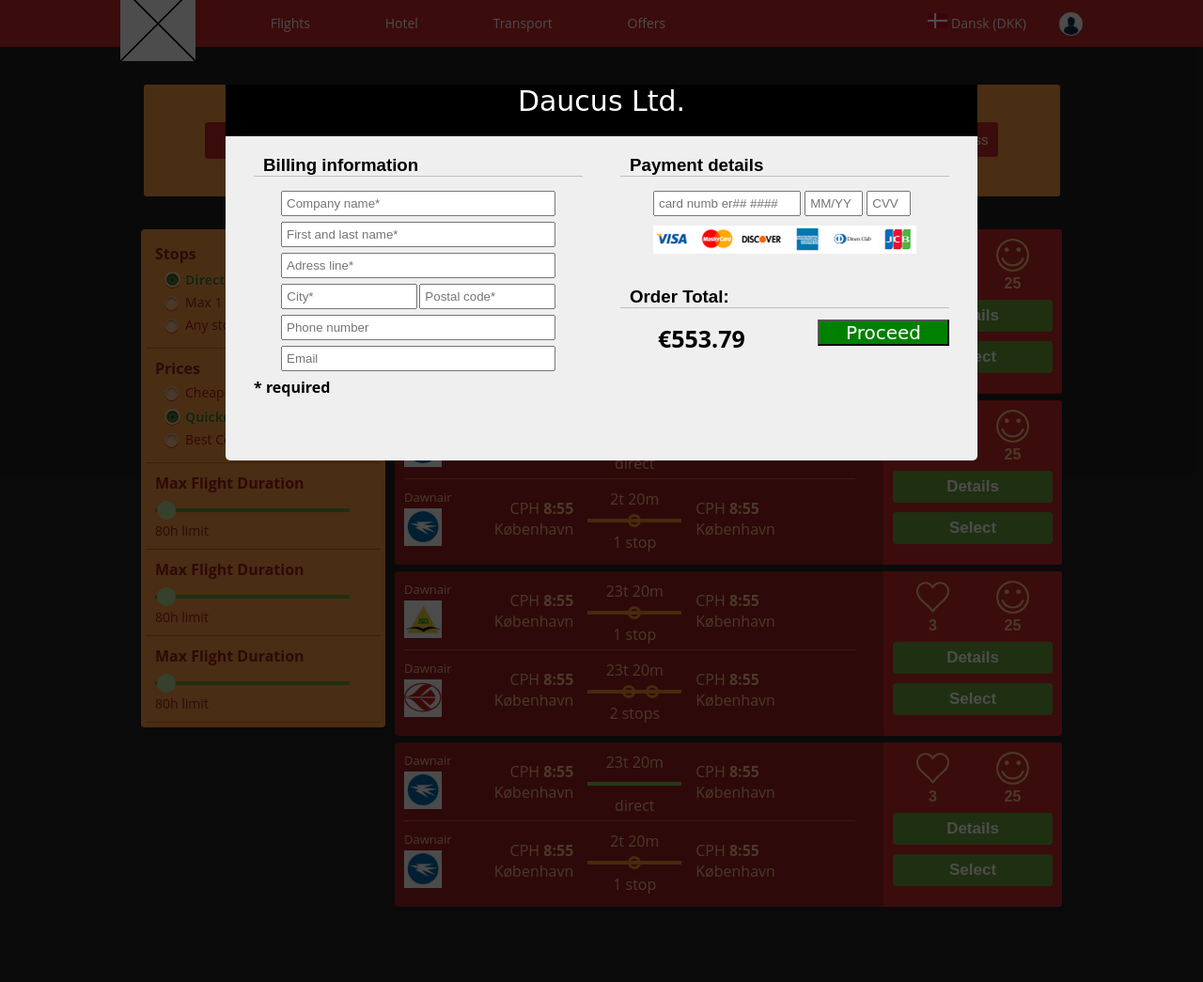
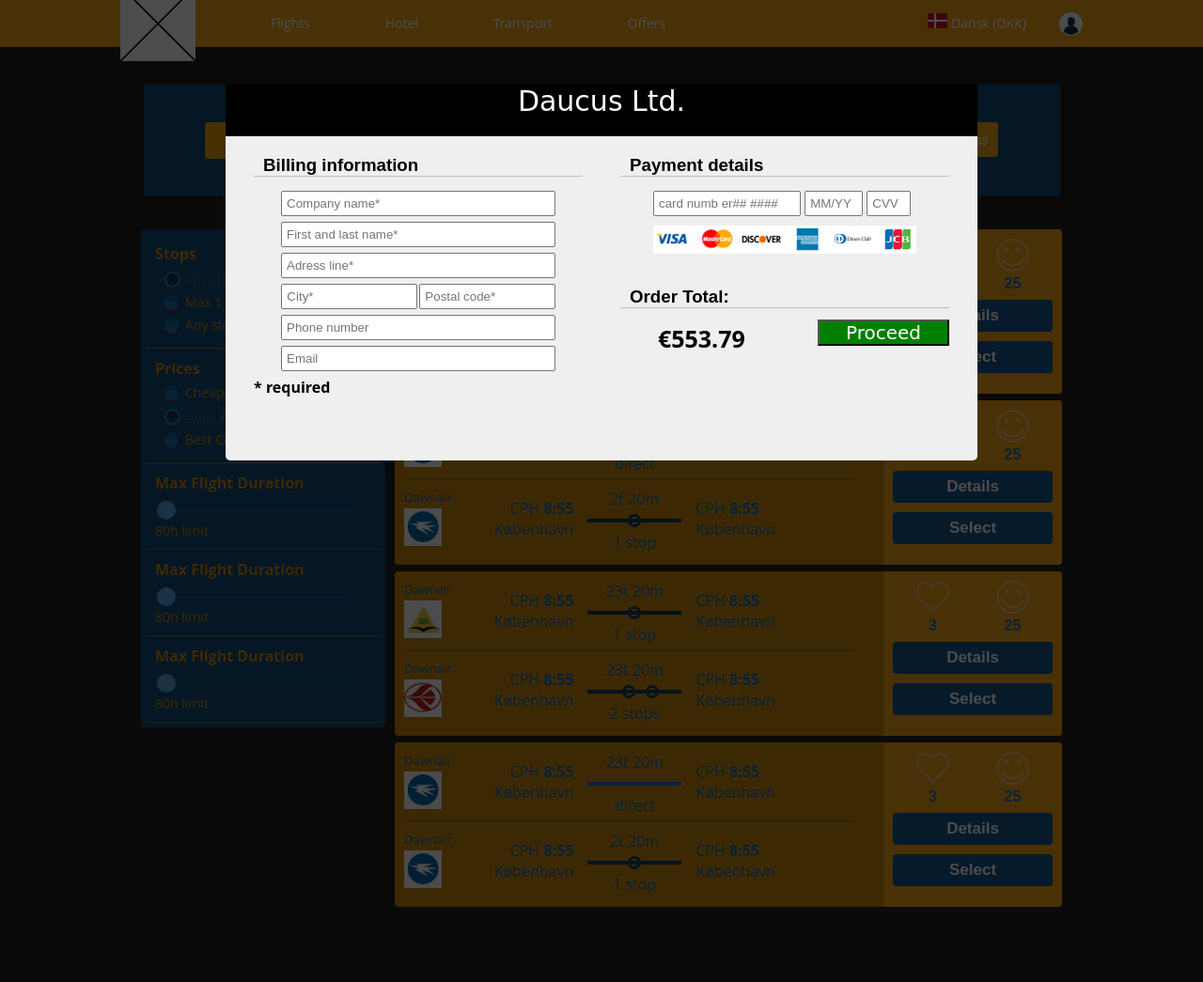
Before and after one commit to ShawnDK/interfaceD, a PHP site: page /payment.html in a window 1280 px wide. Shown: the whole page at 94% size. Run offline with PHP 8.4, Linux system fonts and the light colour scheme; some web fonts are replaced.

Commit message:
Added our colors from the design guide

```diff
--- a/style.css
+++ b/style.css
@@ -146,7 +146,7 @@
   height: 50px;
   width: 80%;
   padding: 0 10%;
-  background-color: #C62828;
+  background-color: #F2A615;
   font-size: 14px;
   font-weight: 400;
   line-height: 22px; }
@@ -240,7 +240,7 @@
 
 #flightSearchInfo {
   border-radius: 3px;
-  background-color: #f59942;
+  background-color: #124b79;
   width: 925px;
   padding: 40px 25px;
   margin: 10px;
@@ -251,7 +251,7 @@
     margin-right: 10px;
     font-size: 15px;
     color: white;
-    background-color: #be2626; }
+    background-color: #efa20d; }
   #flightSearchInfo span {
     margin-right: 10px;
     font-size: 20px;
@@ -270,7 +270,7 @@
     /* The container <div> - needed to position the dropdown content */
     /* Dropdown Content (Hidden by Default) */ }
     #flightSearchInfo .dropdownClass .dropbtn {
-      background-color: #c62828;
+      background-color: #f2a615;
       padding: 10px;
       font-size: 15px;
       border-radius: 3px;
@@ -306,8 +306,8 @@
   padding-top: 20px;
   font-family: Open Sans, sans-serif; }
   #flightSearchResultsAndFilters #flightSearchFilters {
-    color: #9c1f1f;
-    background-color: #f59942;
+    color: #c9880b;
+    background-color: #124b79;
     width: 250px;
     padding: 5px;
     margin: 5px;
@@ -315,7 +315,7 @@
     #flightSearchResultsAndFilters #flightSearchFilters form {
       padding: 10px;
       font-size: 14px;
-      border-bottom: rgba(198, 40, 40, 0.5) solid 1px; }
+      border-bottom: rgba(242, 166, 21, 0.5) solid 1px; }
       #flightSearchResultsAndFilters #flightSearchFilters form h3 {
         font-weight: bold;
         font-size: 16px;
@@ -340,21 +340,21 @@
       position: absolute;
       left: 3px;
       bottom: 1px;
-      background-color: #f9c08a;
-      border: 1px solid #f9c08a;
+      background-color: #1c75bb;
+      border: 1px solid #1c75bb;
       box-shadow: inset 0px 2px 3px 0px rgba(0, 0, 0, 0.3), 0px 1px 0px 0px rgba(198, 40, 40, 0.8); }
     #flightSearchResultsAndFilters #flightSearchFilters .radio label:before {
       border-radius: 8px; }
     #flightSearchResultsAndFilters #flightSearchFilters input[type=radio]:checked + label:before {
       content: "\2022 ";
-      color: #37541d;
-      background-color: #4f792b;
-      border: 2px solid #facda3;
+      color: #082236;
+      background-color: #0e3d63;
+      border: 2px solid #1f83d2;
       font-size: 14px;
       text-align: center;
       line-height: 13px; }
     #flightSearchResultsAndFilters #flightSearchFilters input[type=radio]:checked + label {
-      color: #4f792b;
+      color: #0e3d63;
       margin-top: 2px;
       text-shadow: 0px 0px 2px rgba(255, 255, 255, 0.5);
       font-weight: bold; }
@@ -369,17 +369,17 @@
     #flightSearchResultsAndFilters #flightSearchFilters input[type=range]::-webkit-slider-runnable-track {
       height: 4px;
       cursor: pointer;
-      background: #689f38; }
+      background: #15598f; }
     #flightSearchResultsAndFilters #flightSearchFilters input[type=range]::-webkit-slider-thumb {
       height: 20px;
       width: 20px;
       border-radius: 17px;
-      background: #b6da96;
+      background: #57a7e6;
       cursor: pointer;
       -webkit-appearance: none;
       margin-top: -8px; }
   #flightSearchResultsAndFilters #flightSearchResults {
-    color: #f9c08a;
+    color: #1c75bb;
     width: 710px;
     margin: 5px;
     /* background-color:cD($primary-color,0%);
@@ -416,7 +416,7 @@
      }*/ }
     #flightSearchResultsAndFilters #flightSearchResults .flightOption {
       height: 175px;
-      background-color: #9c1f1f;
+      background-color: #c9880b;
       border-radius: 4px;
       margin-bottom: 7px;
       overflow: hidden;
@@ -428,7 +428,7 @@
         #flightSearchResultsAndFilters #flightSearchResults .flightOption .flightItems .flightItem {
           height: 73px; }
           #flightSearchResultsAndFilters #flightSearchResults .flightOption .flightItems .flightItem:nth-child(1) {
-            border-bottom: 1px solid rgba(246, 166, 90, 0.5);
+            border-bottom: 1px solid rgba(21, 89, 143, 0.5);
             margin-bottom: 10px; }
           #flightSearchResultsAndFilters #flightSearchResults .flightOption .flightItems .flightItem .company {
             margin: 0px 15px 0 0; }
@@ -487,11 +487,11 @@
         float: right;
         width: 170px;
         height: 100%;
-        background-color: #c62828; }
+        background-color: #f2a615; }
         #flightSearchResultsAndFilters #flightSearchResults .flightOption .aside .btnGroup {
           margin-bottom: 20px; }
           #flightSearchResultsAndFilters #flightSearchResults .flightOption .aside .btnGroup button {
-            color: #f9c08a;
+            color: #1c75bb;
             font-weight: bold;
             padding: 0;
             font-size: 16px;
@@ -501,7 +501,7 @@
               width: 35px;
               height: 35px; }
         #flightSearchResultsAndFilters #flightSearchResults .flightOption .aside button {
-          background-color: #689f38;
+          background-color: #15598f;
           color: white;
           border: none;
           border-radius: 4px;
--- a/style.scss
+++ b/style.scss
@@ -5,9 +5,9 @@
 $heading-font: Open Sans, sans-serif;
 $font: Open Sans, sans-serif;
 //$texting-font: Merriweather, serif;
-$primary-color: #C62828;
-$secondary-color: #F6A65A;
-$accent-color: #689F38;
+$primary-color: #F2A615;
+$secondary-color: #15598F;
+$accent-color: #15598F;
 $background-color: #212121;
 $white-text-color: #FFFFFF;
 
```
Also changed, not shown: other parts of style.css (+11 -11 lines), 1 other file.
